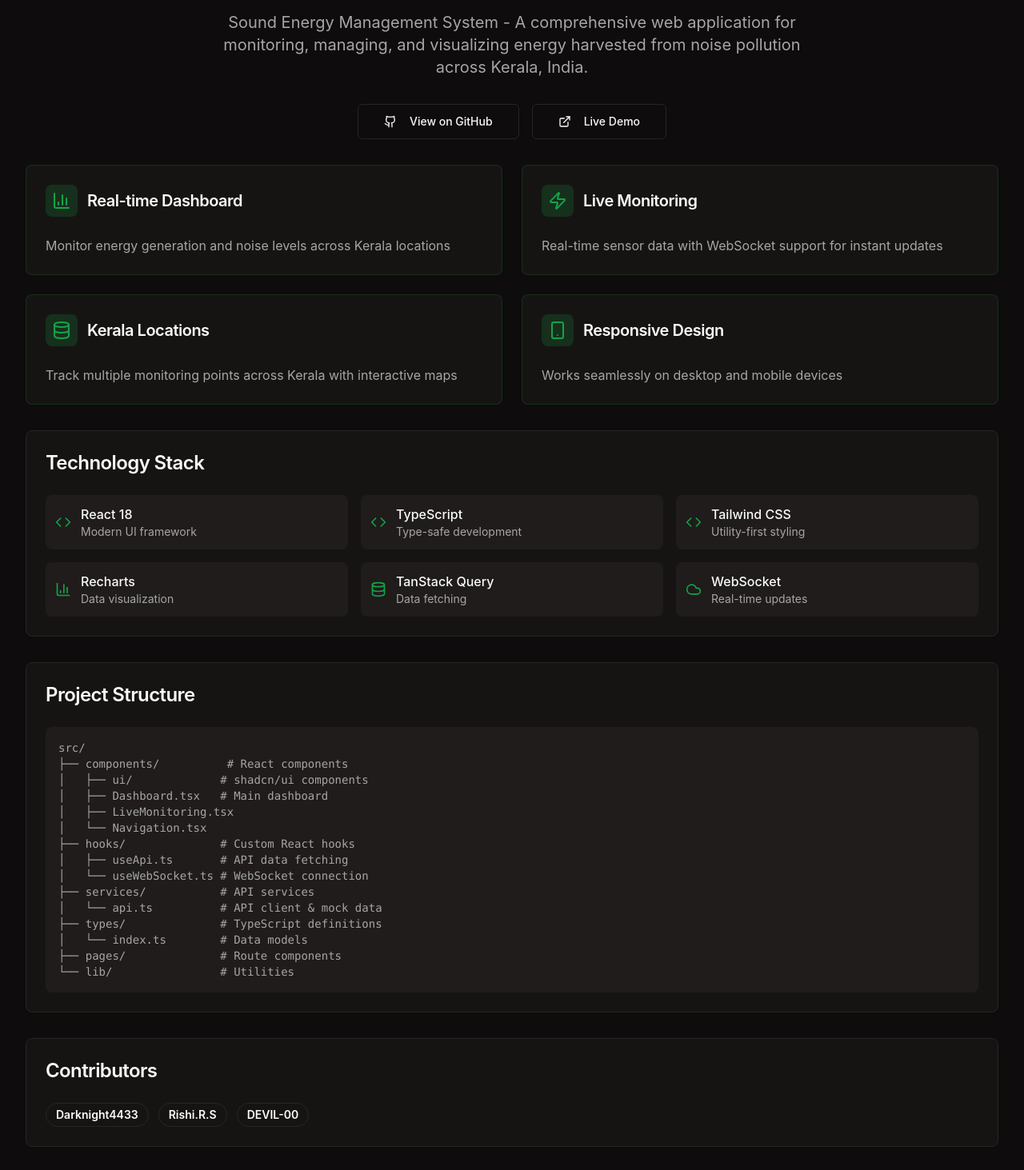
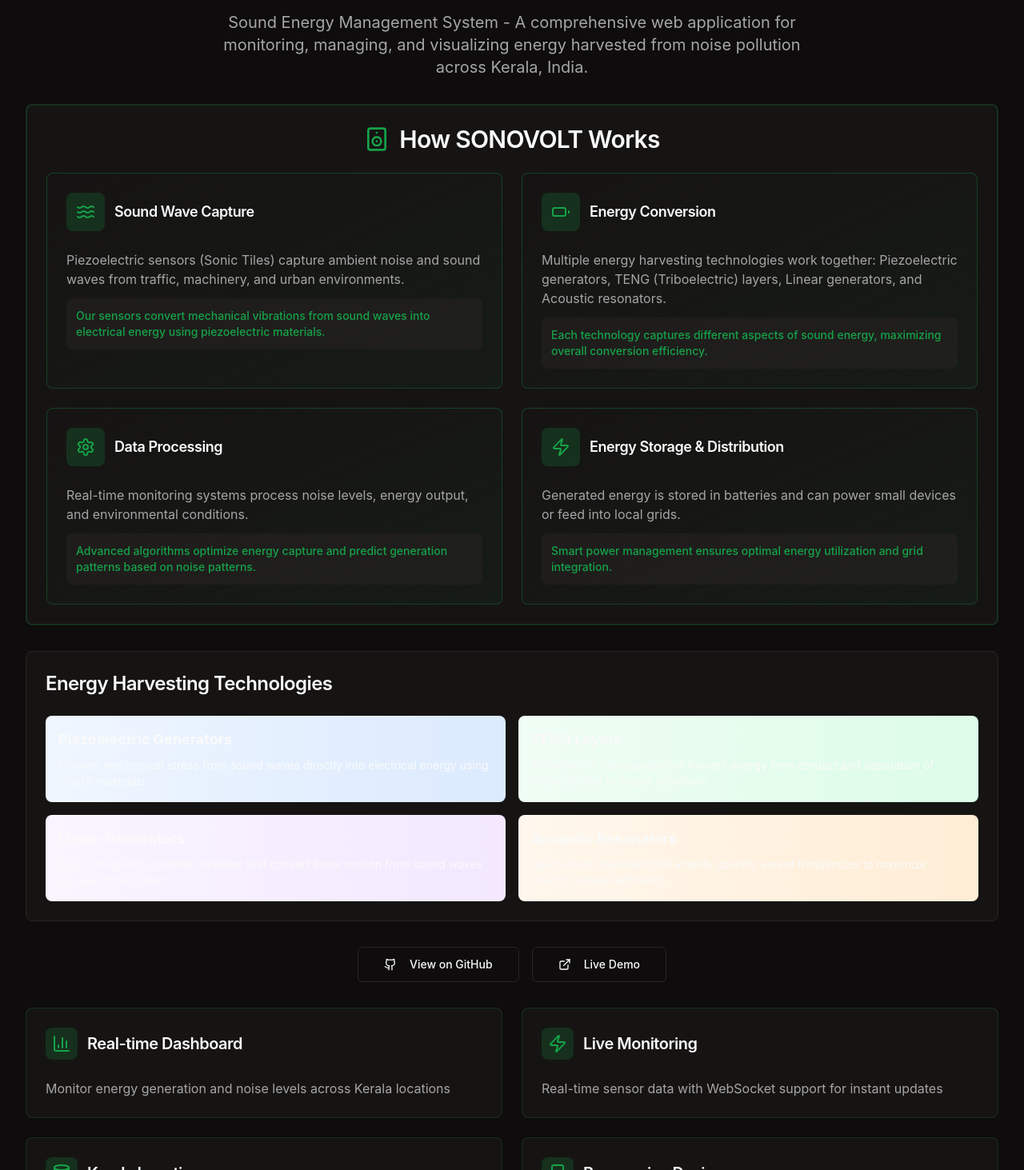
Before and after one commit to Darknight4433/sonovolt-energy-vision-88, a React (Vite) app: page /about in a window 1280 px wide. Shown: the part 147-1610 px from the top of the page at 80% size. Built offline with nearby package versions, Linux system fonts and the light colour scheme.

Commit message:
Refactor: Update About and Education pages
- Updated the About and Education pages to explain the project's functionality.
- Changed the contributors' names to Vaishnavi L, Rishi R S, and Devanandan ss.

```diff
--- a/src/pages/About.tsx
+++ b/src/pages/About.tsx
@@ -1,8 +1,9 @@
+
 import React from 'react';
 import { Card, CardContent, CardHeader, CardTitle } from '@/components/ui/card';
 import { Badge } from '@/components/ui/badge';
 import { Button } from '@/components/ui/button';
-import { Github, ExternalLink, Code, Database, Zap, BarChart3, Smartphone, Cloud } from 'lucide-react';
+import { Github, ExternalLink, Code, Database, Zap, BarChart3, Smartphone, Cloud, Waves, Speaker, Battery, Settings } from 'lucide-react';
 
 const About = () => {
   const techStack = [
@@ -37,10 +38,37 @@ const About = () => {
     }
   ];
 
+  const workingPrinciple = [
+    {
+      title: 'Sound Wave Capture',
+      description: 'Piezoelectric sensors (Sonic Tiles) capture ambient noise and sound waves from traffic, machinery, and urban environments.',
+      icon: Waves,
+      details: 'Our sensors convert mechanical vibrations from sound waves into electrical energy using piezoelectric materials.'
+    },
+    {
+      title: 'Energy Conversion',
+      description: 'Multiple energy harvesting technologies work together: Piezoelectric generators, TENG (Triboelectric) layers, Linear generators, and Acoustic resonators.',
+      icon: Battery,
+      details: 'Each technology captures different aspects of sound energy, maximizing overall conversion efficiency.'
+    },
+    {
+      title: 'Data Processing',
+      description: 'Real-time monitoring systems process noise levels, energy output, and environmental conditions.',
+      icon: Settings,
+      details: 'Advanced algorithms optimize energy capture and predict generation patterns based on noise patterns.'
+    },
+    {
+      title: 'Energy Storage & Distribution',
+      description: 'Generated energy is stored in batteries and can power small devices or feed into local grids.',
+      icon: Zap,
+      details: 'Smart power management ensures optimal energy utilization and grid integration.'
+    }
+  ];
+
   const contributors = [
-    'Darknight4433',
-    'Rishi.R.S',
-    'DEVIL-00'
+    'Vaishanvi L',
+    'Rishi R S',
+    'Devanandan SS'
   ];
 
   return (
@@ -57,6 +85,68 @@ const About = () => {
           Sound Energy Management System - A comprehensive web application for monitoring, managing, and visualizing energy harvested from noise pollution across Kerala, India.
         </p>
       </div>
+
+      {/* How SONOVOLT Works */}
+      <Card className="border-2 border-primary/20">
+        <CardHeader>
+          <CardTitle className="text-3xl text-center flex items-center justify-center space-x-3">
+            <Speaker className="w-8 h-8 text-primary" />
+            <span>How SONOVOLT Works</span>
+          </CardTitle>
+        </CardHeader>
+        <CardContent>
+          <div className="grid grid-cols-1 md:grid-cols-2 gap-6">
+            {workingPrinciple.map((step, index) => {
+              const Icon = step.icon;
+              return (
+                <Card key={index} className="border-primary/30 bg-gradient-to-br from-card to-primary/5">
+                  <CardHeader>
+                    <div className="flex items-center space-x-3">
+                      <div className="p-3 bg-primary/20 rounded-lg">
+                        <Icon className="w-6 h-6 text-primary" />
+                      </div>
+                      <CardTitle className="text-lg">{step.title}</CardTitle>
+                    </div>
+                  </CardHeader>
+                  <CardContent className="space-y-3">
+                    <p className="text-muted-foreground">{step.description}</p>
+                    <div className="p-3 bg-secondary/50 rounded-lg">
+                      <p className="text-sm font-medium text-primary">{step.details}</p>
+                    </div>
+                  </CardContent>
+                </Card>
+              );
+            })}
+          </div>
+        </CardContent>
+      </Card>
+
+      {/* Energy Harvesting Technologies */}
+      <Card>
+        <CardHeader>
+          <CardTitle className="text-2xl">Energy Harvesting Technologies</CardTitle>
+        </CardHeader>
+        <CardContent>
+          <div className="grid grid-cols-1 md:grid-cols-2 gap-4">
+            <div className="p-4 bg-gradient-to-r from-blue-50 to-blue-100 dark:from-blue-950 dark:to-blue-900 rounded-lg">
+              <h3 className="font-bold text-lg mb-2">Piezoelectric Generators</h3>
+              <p className="text-sm">Convert mechanical stress from sound waves directly into electrical energy using crystal materials.</p>
+            </div>
+            <div className="p-4 bg-gradient-to-r from-green-50 to-green-100 dark:from-green-950 dark:to-green-900 rounded-lg">
+              <h3 className="font-bold text-lg mb-2">TENG Layers</h3>
+              <p className="text-sm">Triboelectric nanogenerators harvest energy from contact and separation of materials due to sound vibrations.</p>
+            </div>
+            <div className="p-4 bg-gradient-to-r from-purple-50 to-purple-100 dark:from-purple-950 dark:to-purple-900 rounded-lg">
+              <h3 className="font-bold text-lg mb-2">Linear Generators</h3>
+              <p className="text-sm">Electromagnetic induction systems that convert linear motion from sound waves into electrical power.</p>
+            </div>
+            <div className="p-4 bg-gradient-to-r from-orange-50 to-orange-100 dark:from-orange-950 dark:to-orange-900 rounded-lg">
+              <h3 className="font-bold text-lg mb-2">Acoustic Resonators</h3>
+              <p className="text-sm">Specialized chambers that amplify specific sound frequencies to maximize energy capture efficiency.</p>
+            </div>
+          </div>
+        </CardContent>
+      </Card>
 
       {/* GitHub Section */}
       <div className="flex justify-center space-x-4">
```
